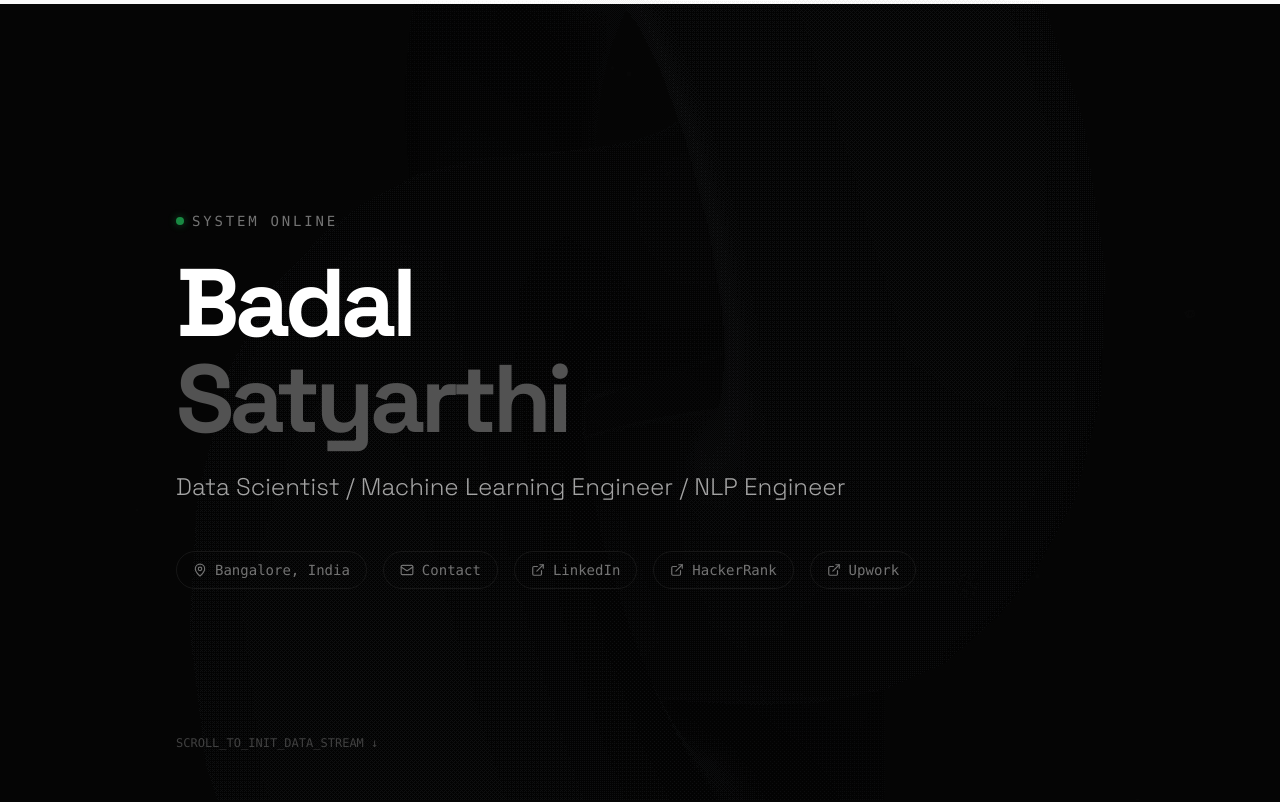
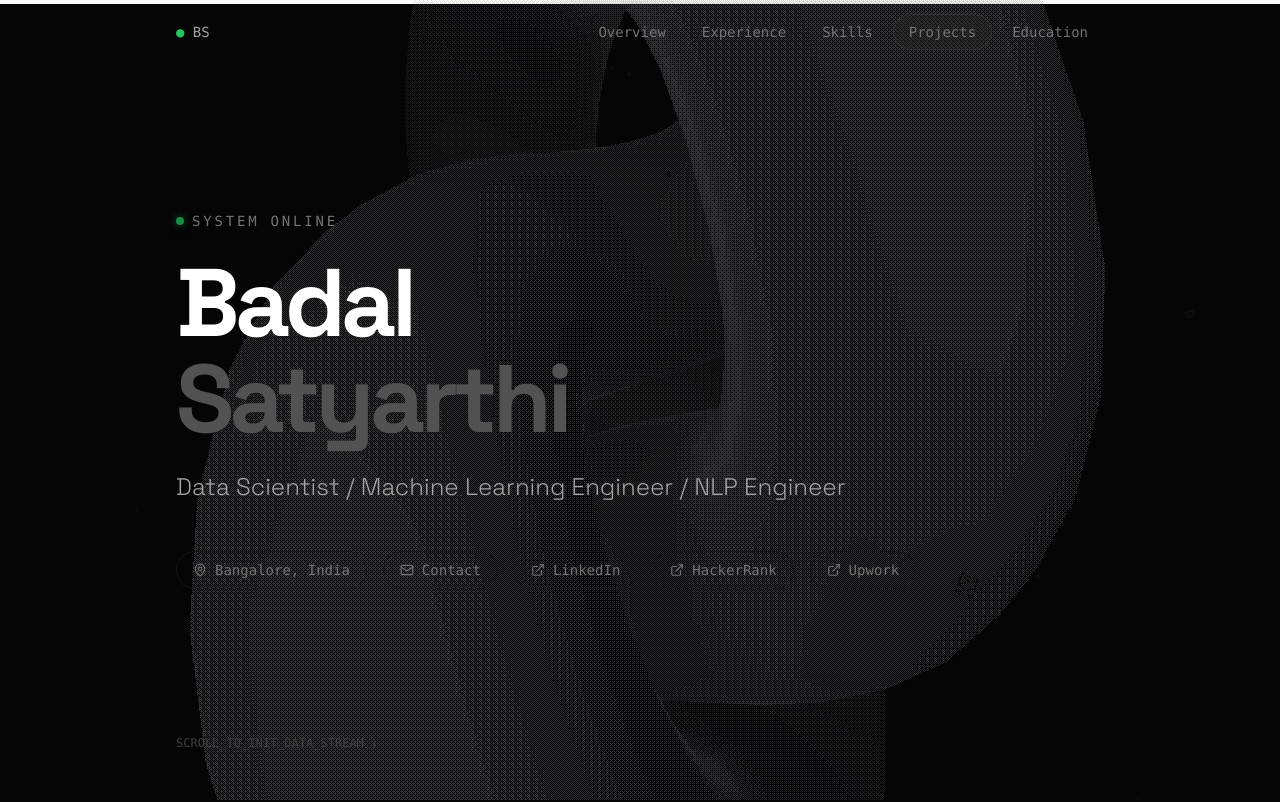
Before and after one commit to bsat007/portfolio, a React (Vite) app: page / in a window 1280 px wide. Shown: the top 802 px of the page. Built offline with nearby package versions, Linux system fonts and the light colour scheme.

Commit message:
Add responsive Navbar component and enhance sections with IDs for smooth scrolling; update ShaderBackground for improved visibility

```diff
--- a/App.tsx
+++ b/App.tsx
@@ -3,7 +3,7 @@ import { ShaderBackground } from './components/ShaderBackground';
 import { RESUME_DATA } from './constants';
 import { Section } from './components/ui/Section';
 import { Card } from './components/ui/Card';
-import { motion, useScroll, useSpring } from 'framer-motion';
+import { motion, useScroll, useSpring, AnimatePresence } from 'framer-motion';
 import {
   Github,
   Linkedin,
@@ -13,8 +13,156 @@ import {
   Terminal,
   Cpu,
   Database,
-  Network
+  Network,
+  Menu,
+  X
 } from 'lucide-react';
+
+const navItems = [
+  { label: 'Overview', href: '#overview' },
+  { label: 'Experience', href: '#experience' },
+  { label: 'Skills', href: '#skills' },
+  { label: 'Projects', href: '#projects' },
+  { label: 'Education', href: '#education' },
+];
+
+const Navbar: React.FC = () => {
+  const [isScrolled, setIsScrolled] = useState(false);
+  const [activeSection, setActiveSection] = useState('');
+  const [isMobileMenuOpen, setIsMobileMenuOpen] = useState(false);
+
+  useEffect(() => {
+    const handleScroll = () => {
+      setIsScrolled(window.scrollY > 50);
+
+      // Detect active section
+      const sections = navItems.map(item => item.href.replace('#', ''));
+      for (const section of sections.reverse()) {
+        const element = document.getElementById(section);
+        if (element) {
+          const rect = element.getBoundingClientRect();
+          if (rect.top <= 150) {
+            setActiveSection(section);
+            break;
+          }
+        }
+      }
+    };
+
+    window.addEventListener('scroll', handleScroll);
+    return () => window.removeEventListener('scroll', handleScroll);
+  }, []);
+
+  const handleNavClick = (e: React.MouseEvent<HTMLAnchorElement>, href: string) => {
+    e.preventDefault();
+    const element = document.getElementById(href.replace('#', ''));
+    if (element) {
+      element.scrollIntoView({ behavior: 'smooth' });
+    }
+    setIsMobileMenuOpen(false);
+  };
+
+  return (
+    <>
+      <motion.nav
+        initial={{ y: -100, opacity: 0 }}
+        animate={{ y: 0, opacity: 1 }}
+        transition={{ duration: 0.6, delay: 0.5 }}
+        className={`fixed top-0 left-0 right-0 z-40 transition-all duration-500 ${
+          isScrolled
+            ? 'bg-black/80 backdrop-blur-md border-b border-neutral-800/50'
+            : 'bg-transparent'
+        }`}
+      >
+        <div className="max-w-5xl mx-auto px-6 md:px-12">
+          <div className="flex items-center justify-between h-16">
+            {/* Logo */}
+            <motion.a
+              href="#"
+              onClick={(e) => {
+                e.preventDefault();
+                window.scrollTo({ top: 0, behavior: 'smooth' });
+              }}
+              className="font-mono text-sm text-neutral-400 hover:text-white transition-colors"
+              whileHover={{ scale: 1.05 }}
+              whileTap={{ scale: 0.95 }}
+            >
+              <span className="text-green-500">●</span> BS
+            </motion.a>
+
+            {/* Desktop Navigation */}
+            <div className="hidden md:flex items-center gap-1">
+              {navItems.map((item, index) => (
+                <motion.a
+                  key={item.href}
+                  href={item.href}
+                  onClick={(e) => handleNavClick(e, item.href)}
+                  className="relative px-4 py-2 text-sm font-mono text-neutral-500 hover:text-white transition-colors"
+                  initial={{ opacity: 0, y: -20 }}
+                  animate={{ opacity: 1, y: 0 }}
+                  transition={{ delay: 0.6 + index * 0.1 }}
+                  whileHover={{ y: -2 }}
+                  whileTap={{ scale: 0.95 }}
+                >
+                  {activeSection === item.href.replace('#', '') && (
+                    <motion.span
+                      layoutId="activeNav"
+                      className="absolute inset-0 bg-neutral-800/50 rounded-full border border-neutral-700/50"
+                      transition={{ type: "spring", stiffness: 380, damping: 30 }}
+                    />
+                  )}
+                  <span className="relative z-10">{item.label}</span>
+                </motion.a>
+              ))}
+            </div>
+
+            {/* Mobile Menu Button */}
+            <motion.button
+              className="md:hidden p-2 text-neutral-400 hover:text-white transition-colors"
+              onClick={() => setIsMobileMenuOpen(!isMobileMenuOpen)}
+              whileTap={{ scale: 0.9 }}
+            >
+              {isMobileMenuOpen ? <X size={20} /> : <Menu size={20} />}
+            </motion.button>
+          </div>
+        </div>
+      </motion.nav>
+
+      {/* Mobile Menu */}
+      <AnimatePresence>
+        {isMobileMenuOpen && (
+          <motion.div
+            initial={{ opacity: 0, y: -20 }}
+            animate={{ opacity: 1, y: 0 }}
+            exit={{ opacity: 0, y: -20 }}
+            transition={{ duration: 0.2 }}
+            className="fixed inset-x-0 top-16 z-30 md:hidden bg-black/95 backdrop-blur-lg border-b border-neutral-800"
+          >
+            <div className="px-6 py-4 space-y-1">
+              {navItems.map((item, index) => (
+                <motion.a
+                  key={item.href}
+                  href={item.href}
+                  onClick={(e) => handleNavClick(e, item.href)}
+                  className={`block px-4 py-3 rounded-lg font-mono text-sm transition-colors ${
+                    activeSection === item.href.replace('#', '')
+                      ? 'bg-neutral-800 text-white'
+                      : 'text-neutral-400 hover:text-white hover:bg-neutral-900'
+                  }`}
+                  initial={{ opacity: 0, x: -20 }}
+                  animate={{ opacity: 1, x: 0 }}
+                  transition={{ delay: index * 0.05 }}
+                >
+                  {item.label}
+                </motion.a>
+              ))}
+            </div>
+          </motion.div>
+        )}
+      </AnimatePresence>
+    </>
+  );
+};
 
 const App: React.FC = () => {
   const { scrollYProgress } = useScroll();
@@ -28,6 +176,9 @@ const App: React.FC = () => {
     <div className="min-h-screen bg-[#050505] text-neutral-300 selection:bg-white selection:text-black">
       {/* Background Shader */}
       <ShaderBackground />
+
+      {/* Navbar */}
+      <Navbar />
 
       {/* Progress Bar */}
       <motion.div
@@ -90,7 +241,7 @@ const App: React.FC = () => {
         </header>
 
         {/* Summary */}
-        <Section title="Overview" className="max-w-3xl">
+        <Section title="Overview" id="overview" className="max-w-3xl">
           <div className="space-y-6 text-lg md:text-xl font-light text-neutral-300 leading-relaxed">
             {RESUME_DATA.summary.map((paragraph, idx) => (
               <p key={idx} className={idx === 0 ? "text-white" : "text-neutral-500"}>{paragraph}</p>
@@ -131,7 +282,7 @@ const App: React.FC = () => {
         </Section>
 
         {/* Stack / Skills */}
-        <Section title="Tech Matrix">
+        <Section title="Tech Matrix" id="skills">
           <div className="grid grid-cols-1 md:grid-cols-3 gap-6">
             {RESUME_DATA.skills.map((category, idx) => (
               <Card key={idx} className="h-full flex flex-col">
@@ -157,7 +308,7 @@ const App: React.FC = () => {
         </Section>
 
         {/* Projects */}
-        <Section title="Project Modules">
+        <Section title="Project Modules" id="projects">
           <div className="grid grid-cols-1 gap-8">
             {RESUME_DATA.projects.map((project, idx) => (
               <Card key={idx} className="group hover:border-neutral-700 transition-colors">
@@ -187,7 +338,7 @@ const App: React.FC = () => {
         </Section>
 
         {/* Education */}
-        <Section title="Education">
+        <Section title="Education" id="education">
           <div className="border-t border-neutral-900 pt-8">
              {RESUME_DATA.education.map((edu, idx) => (
                <div key={idx} className="flex flex-col md:flex-row justify-between items-start md:items-center gap-4">
--- a/components/ShaderBackground.tsx
+++ b/components/ShaderBackground.tsx
@@ -133,14 +133,14 @@ void main() {
   // 1. Lighting Calculation
   vec3 lightDir = normalize(vec3(uMouse.x * 0.5, uMouse.y * 0.5, 2.0));
 
-  // Much lower ambient/diffuse to keep it dark
-  float ambient = 0.02;
-  float diffuse = max(dot(vNormal, lightDir), 0.0) * 0.4;
+  // Increased ambient/diffuse for more visibility
+  float ambient = 0.08;
+  float diffuse = max(dot(vNormal, lightDir), 0.0) * 0.6;
 
-  // Rim Lighting - Subtle
+  // Rim Lighting - Enhanced for edge visibility
   vec3 viewDir = normalize(vec3(0.0, 0.0, 5.0) - vPosition);
   float rim = 1.0 - max(dot(viewDir, vNormal), 0.0);
-  rim = pow(rim, 4.0) * 0.5; // Toned down rim
+  rim = pow(rim, 3.0) * 0.7; // Stronger rim for visible edges
 
   float intensity = ambient + diffuse + rim;
 
@@ -151,9 +151,9 @@ void main() {
   // 3. Output Color Strategy - CRITICAL FOR TEXT VISIBILITY
   // Use very dark colors.
 
-  // Lit color is a dark grey/blue, not white
-  vec3 litColor = vec3(0.15, 0.16, 0.18);
-  vec3 darkColor = vec3(0.0, 0.0, 0.0);
+  // Lit color - brighter grey for more visibility
+  vec3 litColor = vec3(0.25, 0.26, 0.28);
+  vec3 darkColor = vec3(0.02, 0.02, 0.02);
 
   float quantized = step(threshold, intensity);
 
@@ -321,7 +321,7 @@ const Particles = () => {
 
 export const ShaderBackground: React.FC = () => {
   return (
-    <div className="fixed inset-0 z-0 pointer-events-none opacity-30">
+    <div className="fixed inset-0 z-0 pointer-events-none opacity-70">
       <Canvas
         camera={{ position: [0, 0, 5], fov: 50 }}
         dpr={[1, 2]}
--- a/constants.ts
+++ b/constants.ts
@@ -4,7 +4,7 @@ export const RESUME_DATA: ResumeData = {
   name: "Badal Satyarthi",
   title: "Data Scientist · Machine Learning Engineer · NLP Engineer",
   summary: [
-    "Accomplished Machine Learning Engineer and Software Developer boasting 6+ years of programming experience, with a deep-rooted passion for Machine Learning, Data Science, and AI.",
+    "Accomplished Machine Learning Engineer and Software Developer boasting 8+ years of programming experience, with a deep-rooted passion for Machine Learning, Data Science, and AI.",
     "Fluent in Python and adept at solving complex problems, developing statistical Machine Learning models, and constructing ML pipelines from scratch.",
     "Experience spans cutting-edge NLP research in core NLP tasks (classification, text extraction, LLMs Fine-tuning, embedding fine-tuning) to predictive modelling.",
     "Demonstrates strong domain knowledge in Consulting, Recruitment, Finance and Hiring while excelling in collaboration across all levels of an organization."
```
